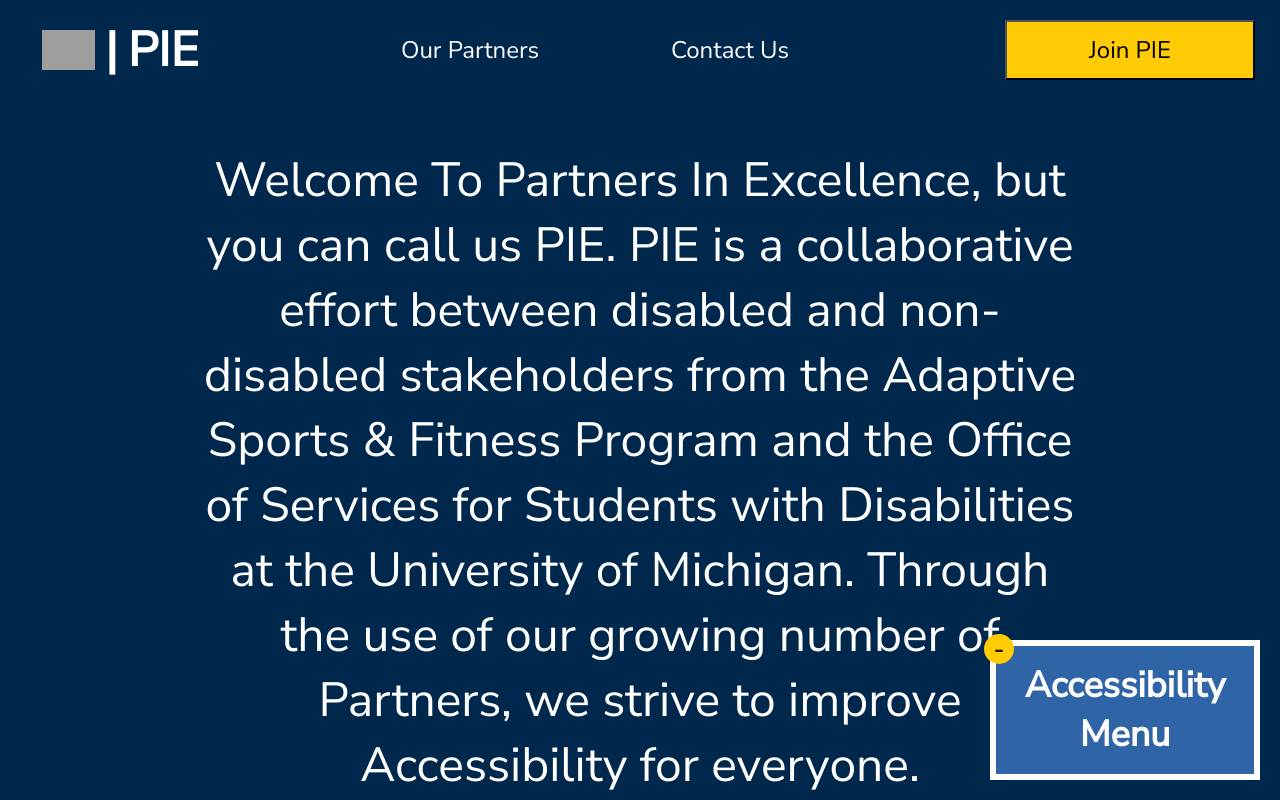
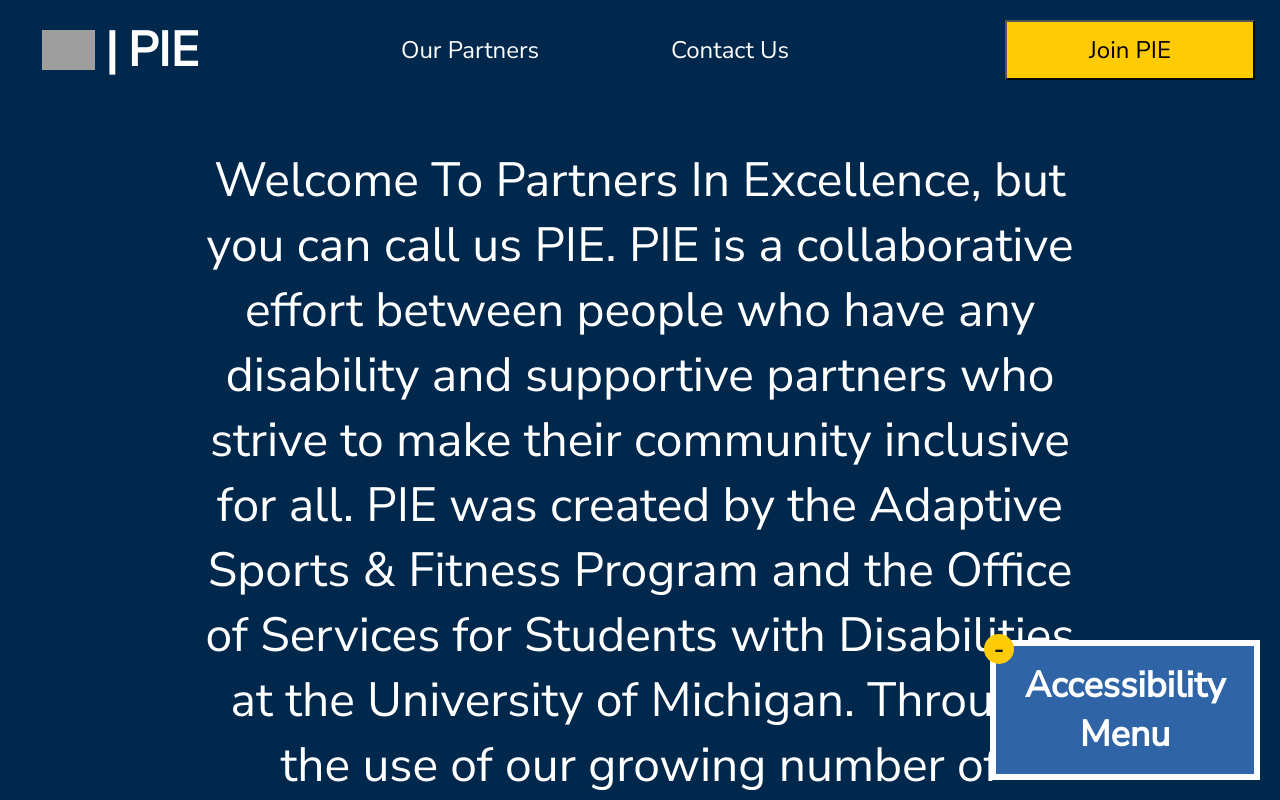
Before and after one commit to ConnorInglis18/pie-website, a React (Create React App) app: page / in a window 1280 px wide. Shown: the top 800 px of the page. Built offline with nearby package versions, Linux system fonts and the light colour scheme; grey boxes are pictures that could not be loaded.

Commit message:
Updated PIE statement

```diff
--- a/src/LandingPage.jsx
+++ b/src/LandingPage.jsx
@@ -9,7 +9,7 @@ class LandingPage extends Component {
   render() {
     return (
       <div className="LandingPage">
-          <p style={this.props.applyStylesFxn(48, "Nunito Sans")}>Welcome To Partners In Excellence, but you can call us PIE. PIE is a collaborative effort between disabled and non-disabled stakeholders from the Adaptive Sports & Fitness Program and the Office of Services for Students with Disabilities at the University of Michigan. Through the use of our growing number of Partners, we strive to improve Accessibility for everyone.</p>
+          <p style={this.props.applyStylesFxn(48, "Nunito Sans")}>Welcome To Partners In Excellence, but you can call us PIE. PIE is a collaborative effort between people who have any disability and supportive partners who strive to make their community inclusive for all. PIE was created by the Adaptive Sports & Fitness Program and the Office of Services for Students with Disabilities at the University of Michigan. Through the use of our growing number of Partners, we strive to improve Accessibility for everyone.</p>
           <button
             className="viewPartners"
             style={this.props.applyStylesFxn(24, "Nunito Sans")}
```
